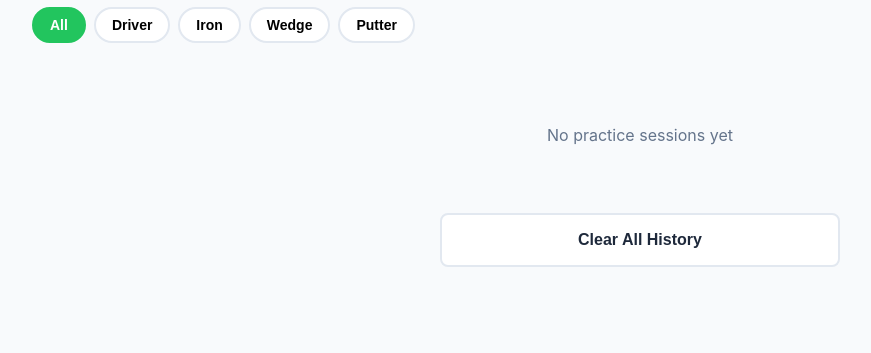
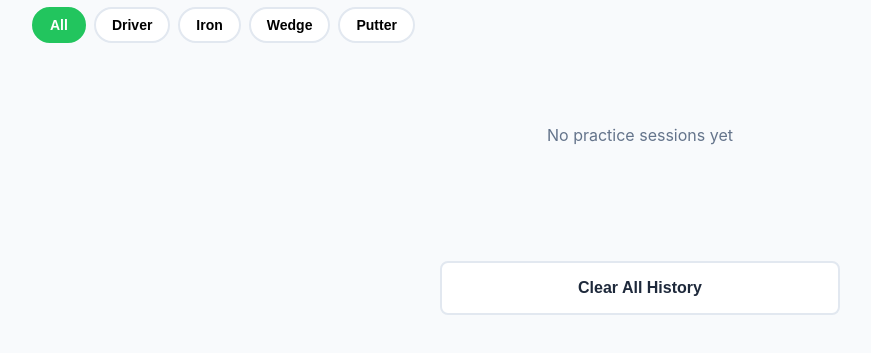
Before and after one commit to dankema1/allswing-golf-tracker, a website built with Vite: page index.html in a window 1280 px wide. Both pictures are taken after a click on the button "View History". Shown: the part 87-440 px from the top of the page, without its empty margins (0-871 px from the left). Built offline with nearby package versions, Linux system fonts and the light colour scheme.

Commit message:
Update main.css

```diff
--- a/public/styles/main.css
+++ b/public/styles/main.css
@@ -485,6 +485,12 @@ body {
   font-size: 0.75rem;
 }
 
+.history-actions {
+    margin-top: 2rem;
+    padding: 1rem 0;
+    text-align: center;
+  }
+
 .empty-state {
   text-align: center;
   color: var(--text-light);
```
